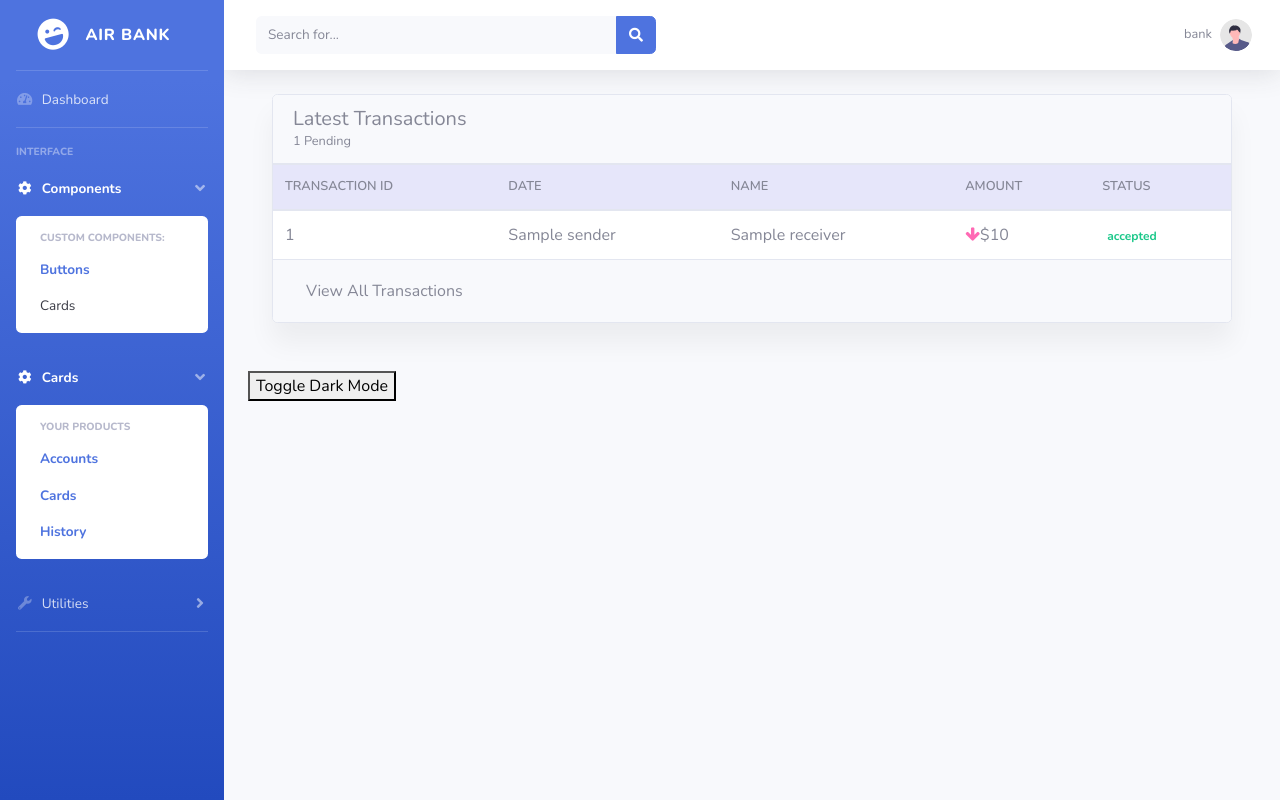
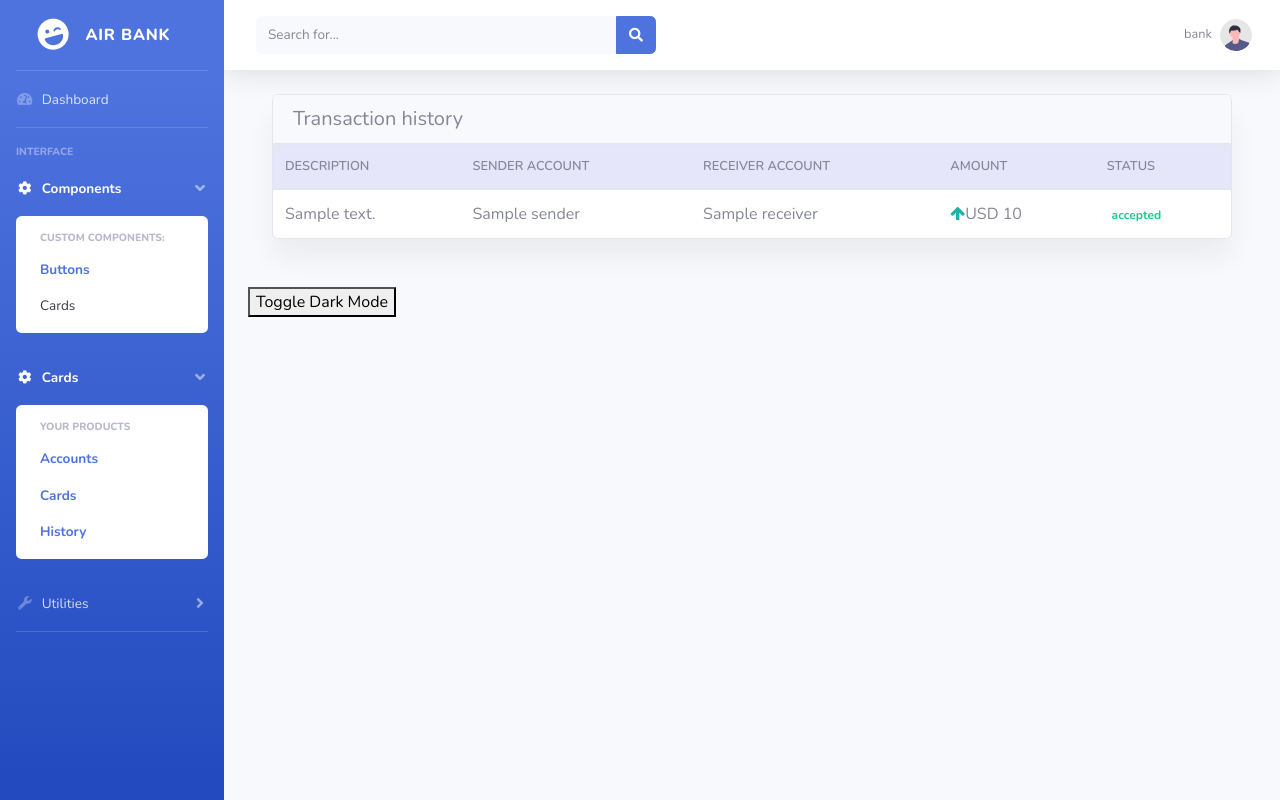
Before and after one commit to rafaelchitan/Banking-App, a Flask app: page /history in a window 1280 px wide. Run offline with Flask 3, Linux system fonts and the light colour scheme; the visitor is signed in with stand-in values (Sample User, id 1); a database or web service that is not in the repository returns one stand-in record (values such as "Sample title"); some libraries are stand-ins or nearby versions.

Commit message:
Implemented history updates

```diff
--- a/hello.py
+++ b/hello.py
@@ -196,6 +196,7 @@ def transfer_money():
     senderIBAN = data.get('senderIBAN')
     receiverIBAN = data.get('receiverIBAN')
     amount = data.get('amount')
+    description = data.get('description')
 
     if not senderIBAN or not receiverIBAN or not amount:
         return jsonify({'message': 'Invalid request'}), 400
@@ -205,7 +206,9 @@ def transfer_money():
     if user_id is None:
         return jsonify({'message': 'Not logged in'}), 401
 
-    transaction = Transaction(senderIBAN, receiverIBAN, amount)
+    currency = db.users.find_one({"_id": user_id, "accounts.iban": senderIBAN}, {"accounts.$": 1})['accounts'][0]['currency']
+    print(currency)
+    transaction = Transaction(senderIBAN, receiverIBAN, amount, description, currency)
     transaction.save_to_db()
 
     return jsonify({'message': 'Account created successfully'}), 200
@@ -281,11 +284,8 @@ def history():
         user_id = session.get('user_id')
         user_data = db.users.find_one({"_id": user_id})
 
-        transactions = db.users.find_one({"_id": user_id})
-        print(transactions)
-
         if user_data:
-            accounts = user_data.get('accounts', [])
+            transactions = user_data.get('transactions', [])
             return render_template('history.html', username=session['username'], transactions=transactions)
         else:
             return render_template('history.html', username=session['username'], transactions=[])
@@ -333,6 +333,7 @@ def loan_approval():
         return jsonify({'error': 'User not found'}), 404
 
     amount = loan.get('amount')
+    amount = float(amount)
     status = data.get('approval')
     if not status:
         return jsonify({'error': 'Missing status'}), 400
--- a/templates/history.html
+++ b/templates/history.html
@@ -14,16 +14,15 @@
         <div class="col-12 mb-3 mb-lg-5">
             <div class="position-relative card table-nowrap table-card">
                 <div class="card-header align-items-center">
-                    <h5 class="mb-0">Latest Transactions</h5>
-                    <p class="mb-0 small text-muted">1 Pending</p>
+                    <h5 class="mb-0">Transaction history</h5>
                 </div>
                 <div class="table-responsive">
                     <table class="table mb-0">
                         <thead class="small text-uppercase bg-body text-muted">
                             <tr>
-                                <th>Transaction ID</th>
-                                <th>Date</th>
-                                <th>Name</th>
+                                <th>Description</th>
+                                <th>Sender account</th>
+                                <th>Receiver account</th>
                                 <th>Amount</th>
                                 <th>Status</th>
                             </tr>
@@ -31,14 +30,14 @@
                         {% for transaction in transactions %}
                         <tr class="align-middle">
                             <td>
-                                {{ transaction._id }}
+                                {{ transaction.description }}
                             </td>
                             <td>{{ transaction.sender }}</td>
                             <td>{{ transaction.receiver }}</td>
                             <td>
                                 <div class="d-flex align-items-center">
-                                    <span><i class="fa fa-arrow-down" aria-hidden="true"></i></span>
-                                    <span>${{ transaction.amount }}</span>
+                                    <span><i class="fa fa-arrow-up" aria-hidden="true"></i></span>
+                                    <span>{{ transaction.currency }} {{ transaction.amount }}</span>
                                 </div>
                             </td>
                             <td>
@@ -47,9 +46,6 @@
                         </tr>
                     {% endfor %}
                     </table>
-                </div>
-                <div class="card-footer text-end">
-                    <a href="#!" class="btn btn-gray">View All Transactions</a>
                 </div>
             </div>
         </div>
```
Also changed, not shown: templates/accounts.html (+12 -0 lines), user/models.py (+10 -5 lines).
